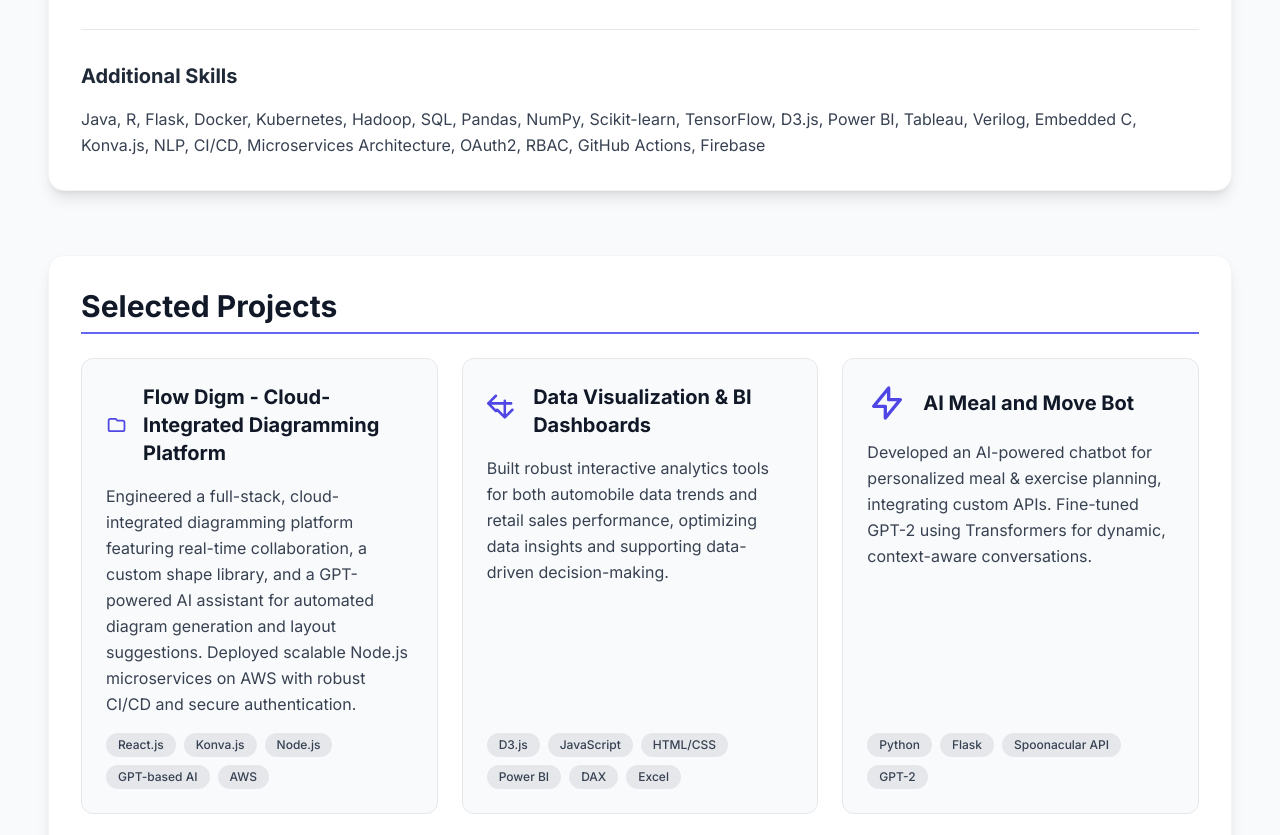
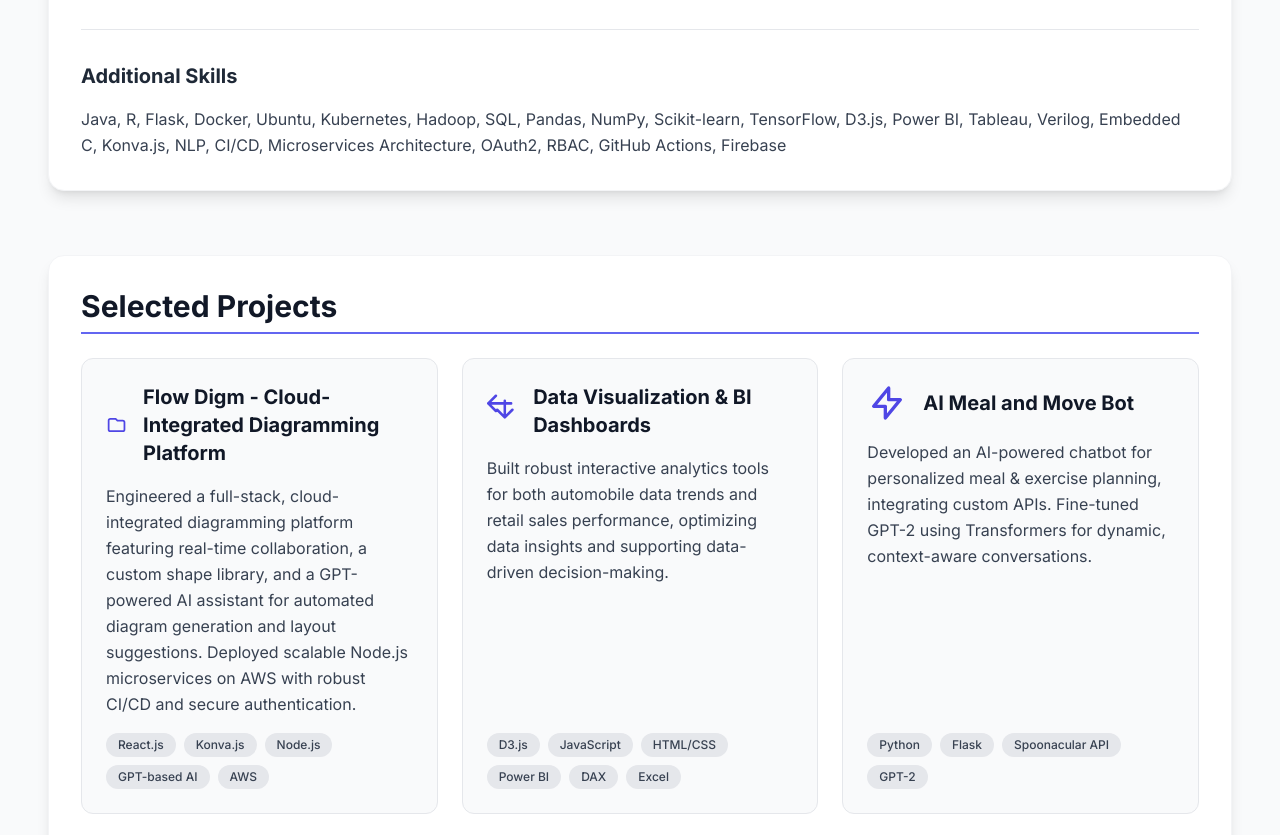
Before and after one commit to nikhilavadlamani/My-Portfolio, a plain HTML site: page index.html in a window 1280 px wide. Shown: the part 1506-2341 px from the top of the page. Drawn offline with nearby package versions, Linux system fonts and the light colour scheme.

Commit message:
update the code

```diff
--- a/index.html
+++ b/index.html
@@ -164,7 +164,7 @@
                 <div class="mt-8 border-t pt-8">
                     <h3 class="text-xl font-bold text-gray-800 mb-4">Additional Skills</h3>
                     <p class="text-gray-700 leading-relaxed">
-                        Java, R, Flask, Docker, Kubernetes, Hadoop, SQL, Pandas, NumPy, Scikit-learn, TensorFlow, D3.js, Power BI, Tableau, Verilog, Embedded C, Konva.js, NLP, CI/CD, Microservices Architecture, OAuth2, RBAC, GitHub Actions, Firebase
+                        Java, R, Flask, Docker, Ubuntu, Kubernetes, Hadoop, SQL, Pandas, NumPy, Scikit-learn, TensorFlow, D3.js, Power BI, Tableau, Verilog, Embedded C, Konva.js, NLP, CI/CD, Microservices Architecture, OAuth2, RBAC, GitHub Actions, Firebase
                     </p>
                 </div>
             </section>
```
